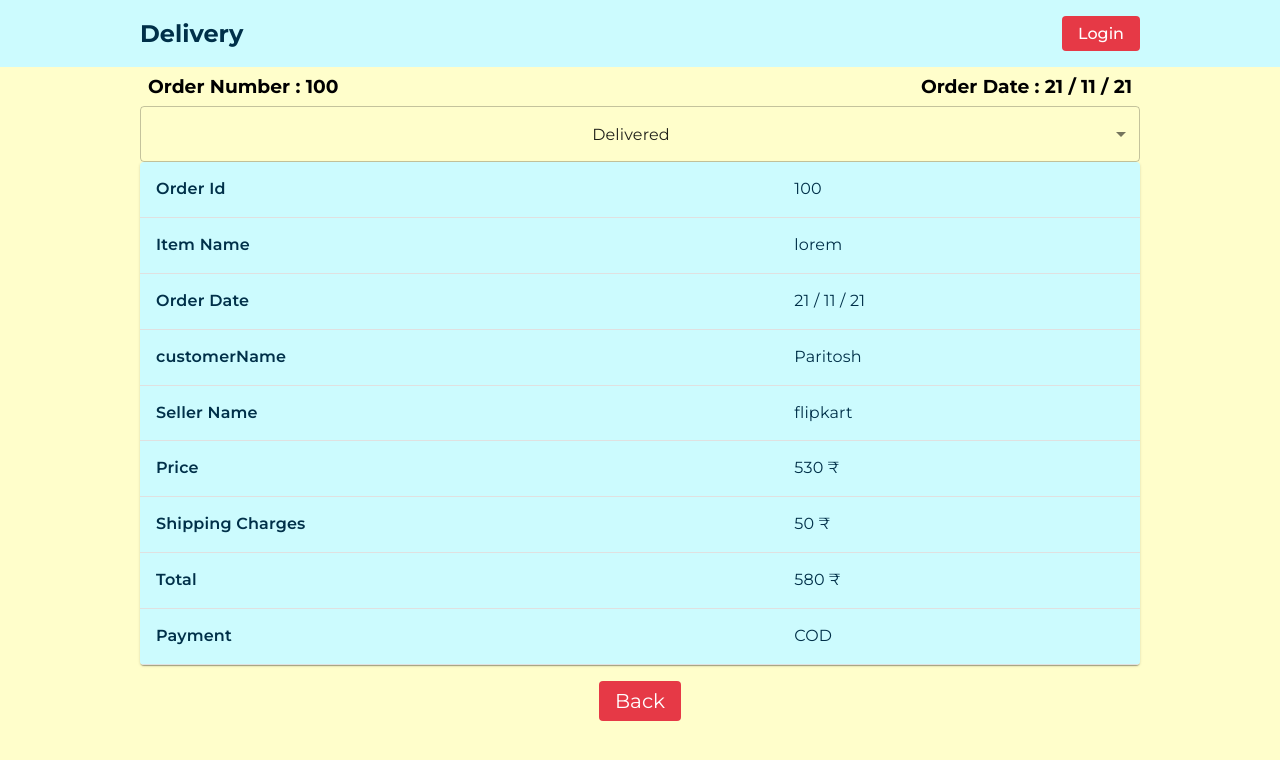
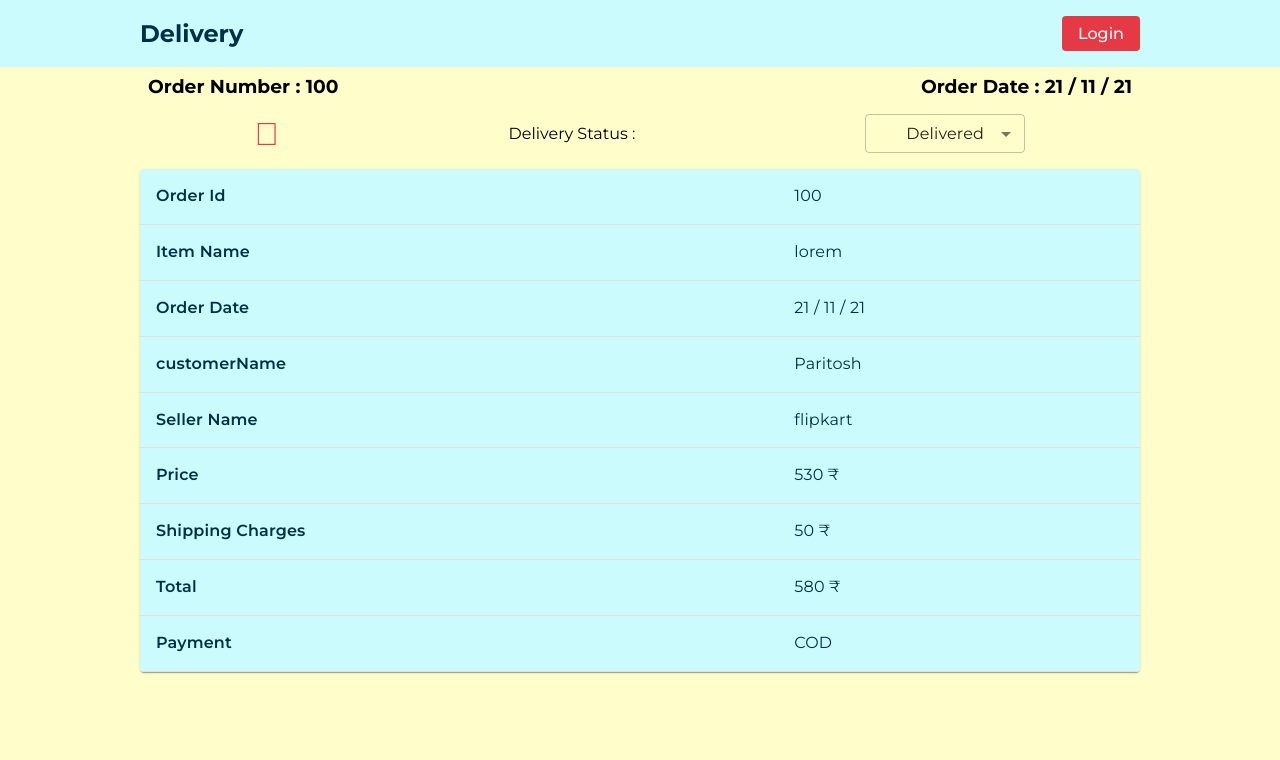
Before and after one commit to ZuberDunge/delivery-and-invoice, a React (Create React App) app: page /order/view/1 in a window 1280 px wide. Shown: the top 760 px of the page. Built offline with nearby package versions, Linux system fonts and the light colour scheme.

Commit message:
Update : added useEffect for updating state

```diff
--- a/public/index.html
+++ b/public/index.html
@@ -7,7 +7,7 @@
   <meta name="viewport" content="width=device-width, initial-scale=1" />
   <link rel="apple-touch-icon" href="%PUBLIC_URL%/logo192.png" />
   <link rel="manifest" href="%PUBLIC_URL%/manifest.json" />
-
+  <script src="https://kit.fontawesome.com/7179336733.js" crossorigin="anonymous"></script>
   <title>React App</title>
 </head>
 
--- a/src/component/OrderDetailsPage.js
+++ b/src/component/OrderDetailsPage.js
@@ -55,7 +55,13 @@ function OrderDetailsPage() {
                 <h3>Order Date : {OrderDeatil.orderDate} </h3>
             </div>
             <div className="mark-delivered">
-                <Box sx={{ minWidth: 120 }}>
+                <div onClick={() => back("/")}  >
+                    <i class="fas fa-arrow-circle-left"></i>
+                </div>
+                <div> Delivery Status :
+                </div>
+                <div className="dropdown">
+                    <Box sx={{ minWidth: 160 }}>
                         <FormControl fullWidth>
 
                             <Select
@@ -70,6 +76,8 @@ function OrderDetailsPage() {
                             </Select>
                         </FormControl>
                     </Box>
+                </div>
+
             </div>
             <TableContainer component={Paper}>
                 <Table sx={{ maxWidth: 1400, margin: "auto" }} aria-label="simple table">
@@ -127,7 +135,7 @@ function OrderDetailsPage() {
                     </TableBody>
                 </Table>
             </TableContainer>
-            <button className="button marg1tb" onClick={() => back("/")} >  Back </button>
+
         </div>
     );
 }
--- a/src/component/Style/Home.css
+++ b/src/component/Style/Home.css
@@ -87,3 +87,23 @@ td {
 .get-invoice {
     cursor: pointer;
 }
+
+.mark-delivered {
+    margin: 1rem auto;
+    display: flex;
+    justify-content: space-around;
+
+    align-items: center;
+}
+
+.fa-arrow-circle-left {
+    font-size: 2rem;
+    color: #E63946;
+    cursor: pointer;
+}
+
+.dropdown {}
+
+.css-11u53oe-MuiSelect-select-MuiInputBase-input-MuiOutlinedInput-input {
+    padding: 8px !important;
+}
--- a/src/component/Style/Invoice.css
+++ b/src/component/Style/Invoice.css
@@ -23,7 +23,7 @@
 }
 
 .marg1tb {
-    margin: 1rem auto;
+    margin: 1rem;
 }
 
 .button {
```
Lines whose indentation alone changed are shown as unchanged.
